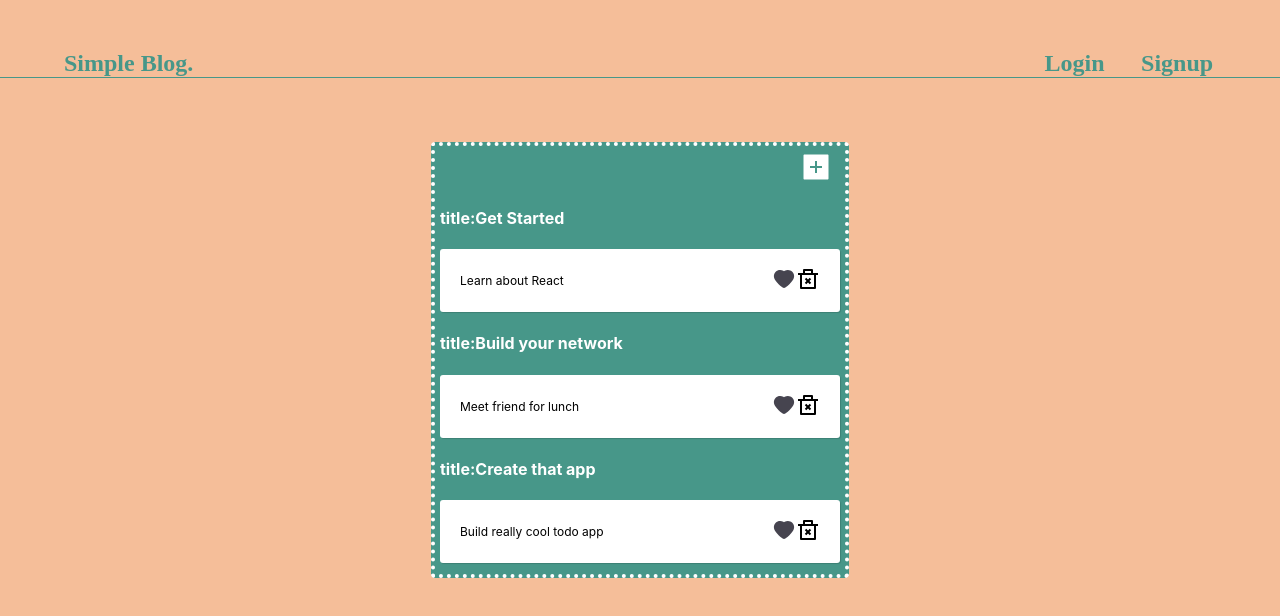
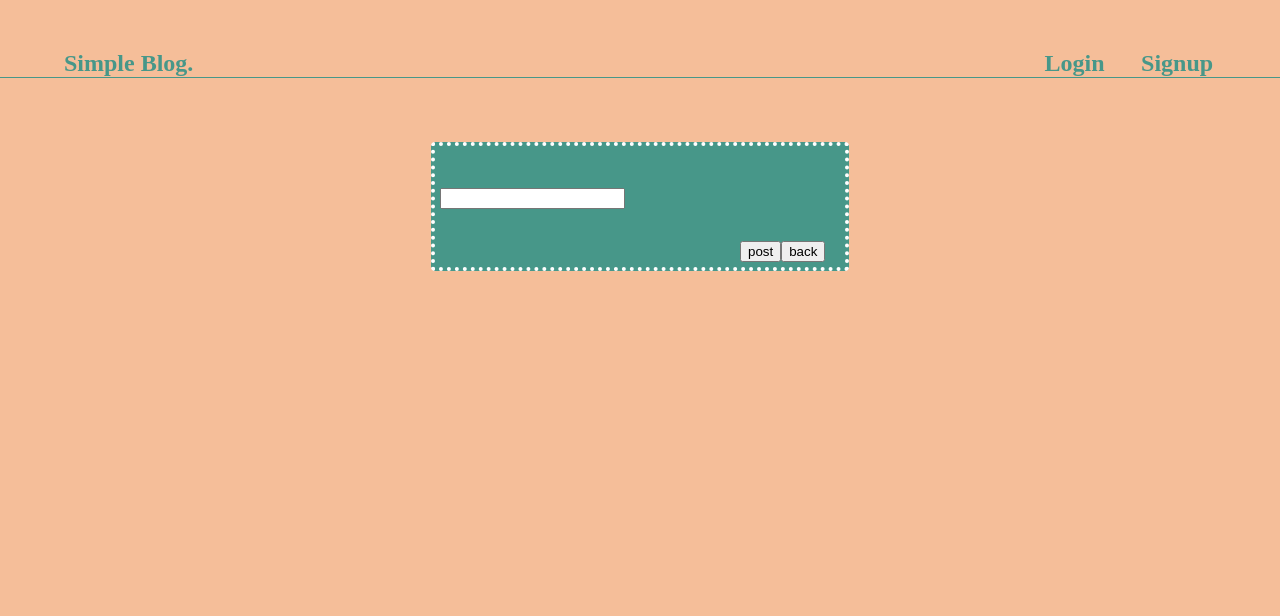
Before and after one commit to dsh410/SIMPLE-BLOG, a React (Create React App) app: page / in a window 1280 px wide. Shown: the top 616 px of the page. Built offline with nearby package versions, Linux system fonts and the light colour scheme.

Commit message:
fixed conditional rendering form and buttons.

```diff
--- a/src/App.js
+++ b/src/App.js
@@ -26,7 +26,11 @@ const App = () => {
       isCompleted: false
     }
   ]);
-  const [post,setPost] = useState(false)
+
+
+  const [post, setPost] = useState(true);
+
+
   const addTodo = text => {
     const newTodos = [ {text} ,...todos ];
     setTodos(newTodos);
@@ -50,7 +54,8 @@ const App = () => {
     newTodos[index].isLiked= false;
     setTodos(newTodos)
   }
-  const isPosting = () => setPost(false);
+  const isPosting = (e) => setPost(false);
+  const addPost = () => setPost(true);
 
 
 
@@ -67,6 +72,7 @@ const App = () => {
           unLikedTodo={unLikedTodo}
           post={post}
           isPosting={isPosting}
+          addPost={addPost}
 
         />
 
--- a/src/ControlPost.js
+++ b/src/ControlPost.js
@@ -4,9 +4,14 @@ import { AiFillPlusSquare } from 'react-icons/ai';
 
 const ControlPost = (props) => {
     return (
-        <div>
-            <AiFillPlusSquare  className="plus-symbol"/>
-            { props.post ? <TodoForm isPosting={props.isPosting} index={props.index} addTodo={props.addTodo} /> :props.todos.map((todo, index) => (
+      <div>
+
+            <AiFillPlusSquare onClick={props.addPost} style={{visibility:!props.post ? 'visible' : 'hidden'}} className="plus-symbol"/>
+
+        {
+          props.post ? <TodoForm isPosting={props.isPosting}  index={props.index} addTodo={props.addTodo} post={props.post} /> :
+
+          props.todos.map((todo, index) => (
       <Todo
         key={index}
         index={index}
--- a/src/Todo.js
+++ b/src/Todo.js
@@ -3,7 +3,7 @@ import { RiDeleteBin2Line } from 'react-icons/ri';
 
 
 
-function Todo({ todo, index, completeTodo, UncompleteTodo, removeTodo, likedTodo, unLikedTodo },props) {
+function Todo({ todo, index,  removeTodo, likedTodo, unLikedTodo },props) {
 
 
     return (
--- a/src/TodoForm.js
+++ b/src/TodoForm.js
@@ -1,6 +1,6 @@
 import { useState } from "react";
 
-function TodoForm({ addTodo },props ) {
+function TodoForm({ addTodo,isPosting,post } ) {
     const [value, setValue] = useState("");
 
     const handleSubmit = e => {
@@ -8,20 +8,23 @@ function TodoForm({ addTodo },props ) {
       if (!value) return;
       addTodo(value);
       setValue("");
+      isPosting()
     };
 
 
     return (
         <div>
-            <form onSubmit={handleSubmit}>
+            <form onSubmit={ handleSubmit }>
 
         <input
           type="text"
           className="input"
           value={value}
-          onChange={e => setValue(e.target.value)}
+            onChange={e => setValue(e.target.value)}
+            required
         />
-                <button className="btn btn-post" onClick={()=> props.isPosting()} > post </button>
+          <button className="btn btn-post"  > post </button>
+          <button onClick={isPosting}>back</button>
         </form>
 
         </div>
```
